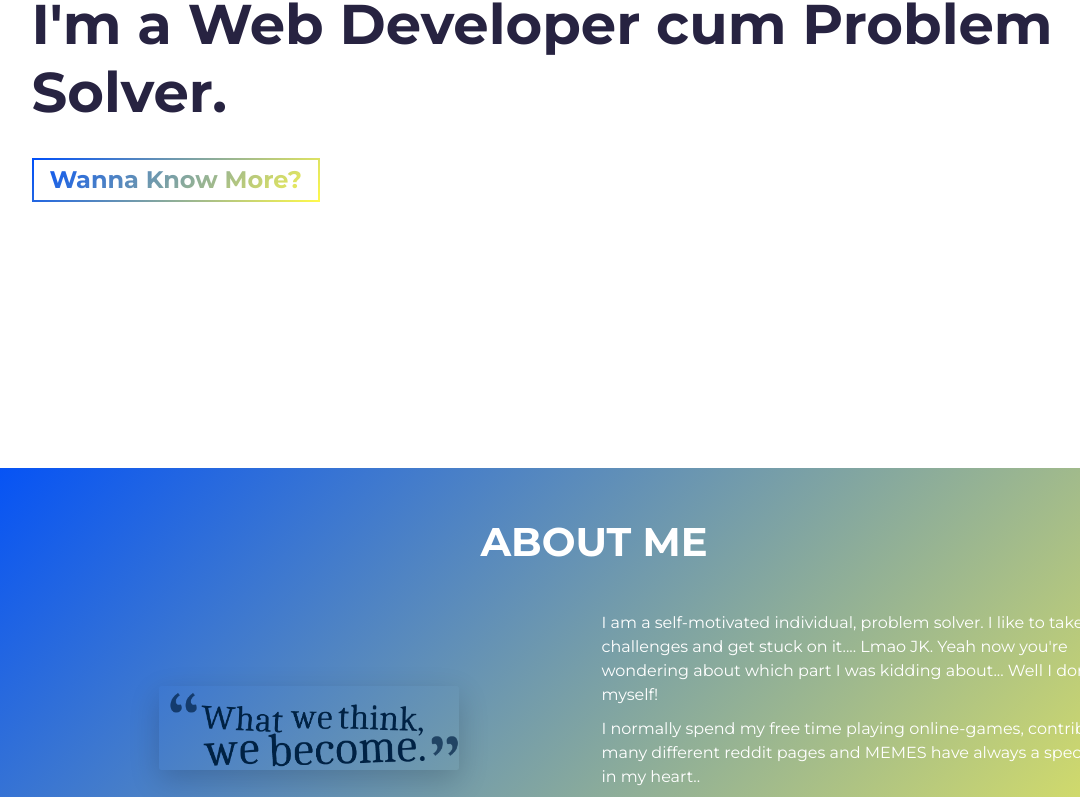
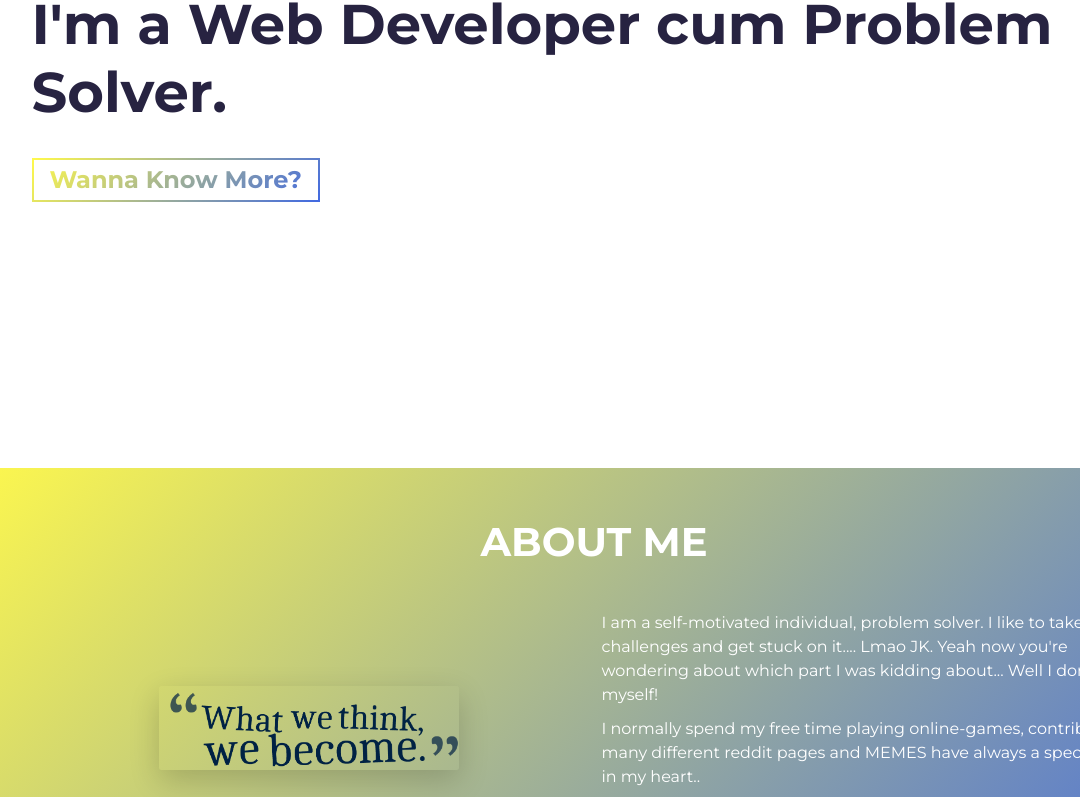
Before and after one commit to iHate-Pointers/Portfolio-sho, a website built with Parcel: page src/index.html in a window 1280 px wide. Shown: the part 332-1129 px from the top of the page, without its empty margins (46-1126 px from the left). Built offline with nearby package versions, Linux system fonts and the light colour scheme.

Commit message:
Really final commit

```diff
--- a/src/sass/abstracts/_variables.scss
+++ b/src/sass/abstracts/_variables.scss
@@ -1,6 +1,6 @@
 // COLORS
-$primary-color: #004FF9;
-$secondary-color: #FFF94C;
+$primary-color: #FFF94C;
+$secondary-color: #4169e1;
 
 $white-color: #fff;
 
```
